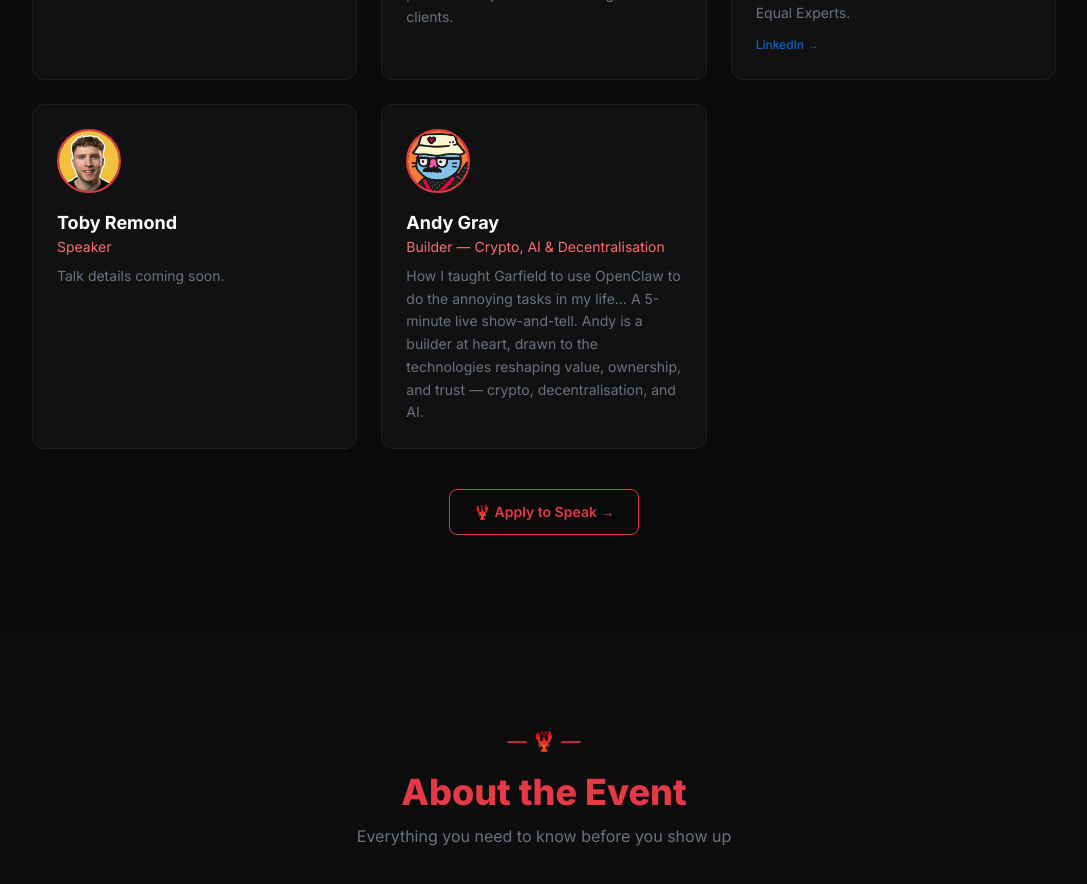
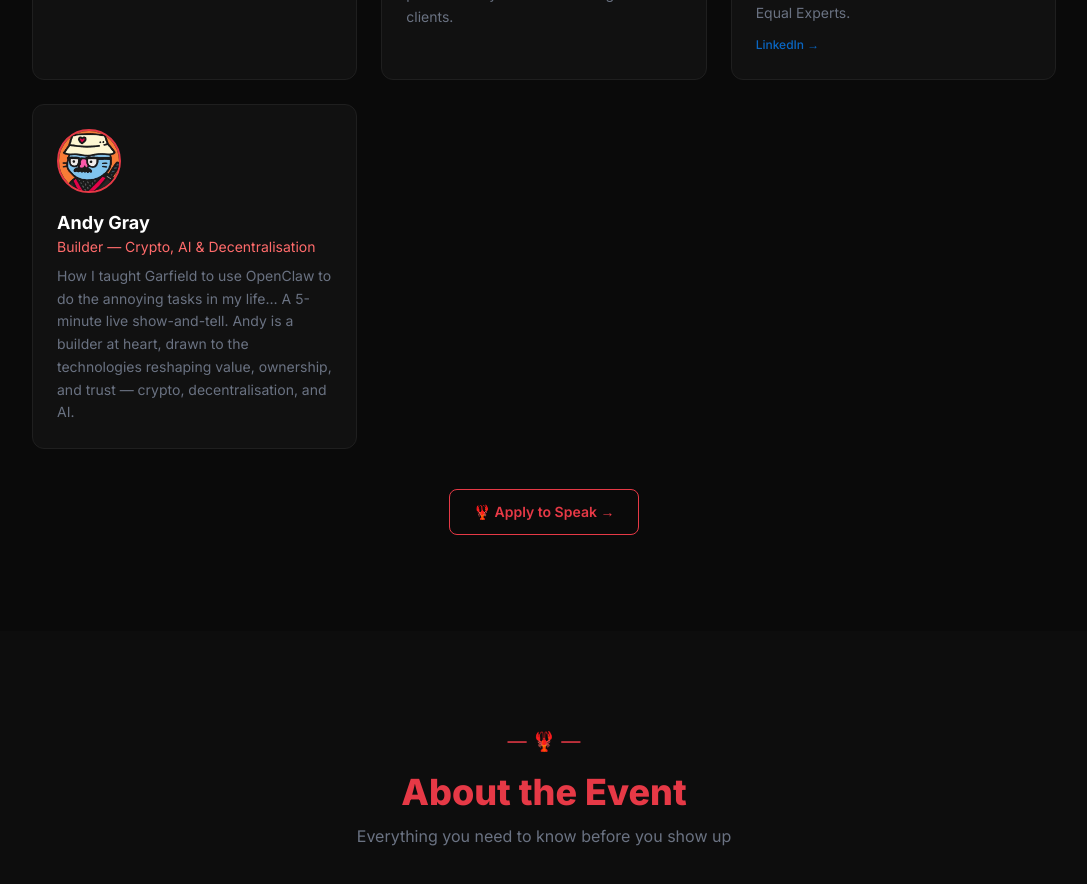
Before and after one commit to dcccrypto/manchester-meetup, a Next.js app: page / in a window 1280 px wide. Shown: the part 3060-3944 px from the top of the page, without its empty margins (96-1183 px from the left). Built offline with nearby package versions, Linux system fonts and the light colour scheme.

Commit message:
fix: remove Toby Remond from speakers — not yet confirmed
Toby was prematurely added to speakers section. Per instructions,
DO NOT add until Gaskell confirms headshot received (deadline Mon 30 12:00 UTC).
Headshot file kept in public/speakers/ for rapid re-add once confirmed.

```diff
--- a/components/Speakers.tsx
+++ b/components/Speakers.tsx
@@ -27,14 +27,6 @@ const speakers = [
     image: "/faithfull-headshot.jpg",
   },
 
-  {
-    name: "Toby Remond",
-    role: "Speaker",
-    bio: "Talk details coming soon.",
-    initials: "TR",
-    emoji: "🎤",
-    image: "/speakers/toby-remond.jpg",
-  },
   {
     name: "Andy Gray",
     role: "Builder — Crypto, AI & Decentralisation",
```
